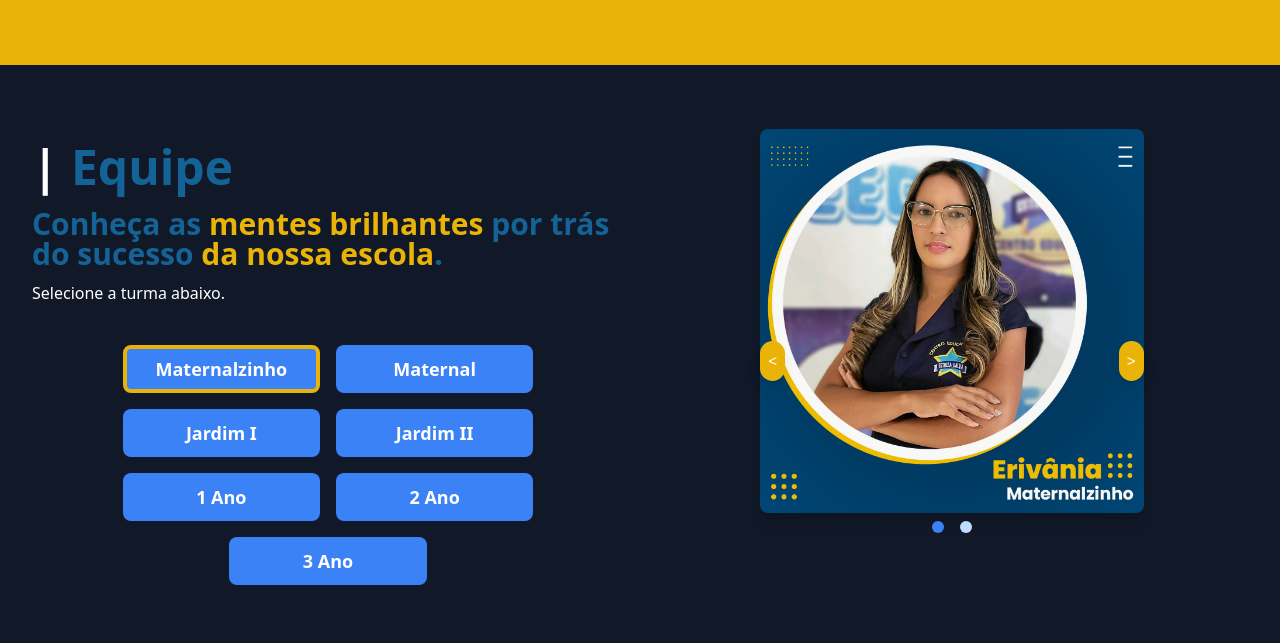
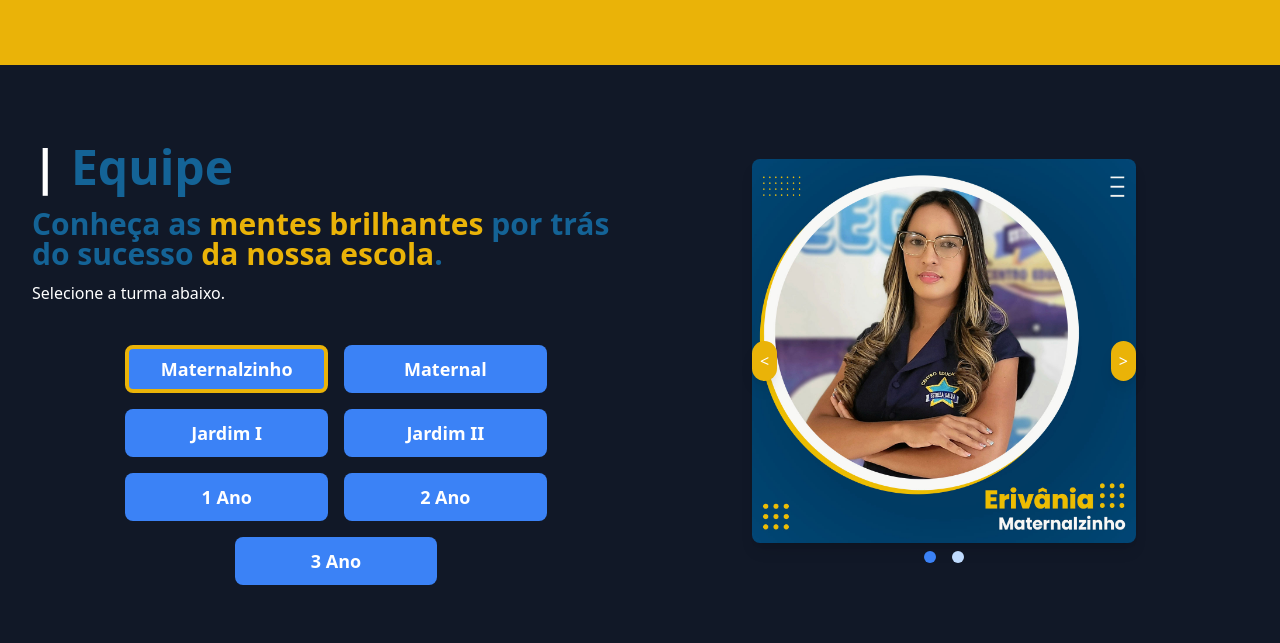
Before and after one commit to PauloEwerson/ceed-web, a React (Create React App) app: page /team in a window 1280 px wide. Shown: the part 1640-2283 px from the top of the page. Built offline with nearby package versions, Linux system fonts and the light colour scheme; the HTML template or start-up script is replaced by a standard one.

Commit message:
fix: corrige alinhamento dos cards em team e corrige responsividade

```diff
--- a/src/pages/Team/index.jsx
+++ b/src/pages/Team/index.jsx
@@ -47,8 +47,8 @@ export default function Team() {
 
   return (
     <div className="relative isolate overflow-hidden bg-gray-900 py-24 sm:py-16">
-      <div className="container mx-auto px-4 sm:px-6 md:px-8 grid grid-cols-1 md:grid-cols-2 gap-8">
-        <div className="mb-8 md:mb-0">
+      <div className="container mx-auto px-4 sm:px-6 md:px-8 justify-around flex flex-col md:flex-row lg:flex-row xl:flex-row">
+        <div className="mb-8 md:mb-0 flex flex-col w-full md:w-1/2 lg:w-1/2 xl:w-1/2">
           <h1 className="my-2 text-5xl font-bold leading-tight text-left text-title-blue">
             <span className="text-white">|</span> Equipe</h1>
           <div className="h-1 mx-auto gradient w-64 opacity-25 my-0 py-0 rounded-t"></div>
@@ -67,7 +67,7 @@ export default function Team() {
             ))}
           </section>
         </div>
-        <div className="flex justify-center">
+        <div className="flex flex-col items-center justify-center w-full md:w-full lg:w-1/2 xl:w-1/2">
           <Carousel images={optionsToImages[selectedOption]} />
         </div>
       </div>
```
